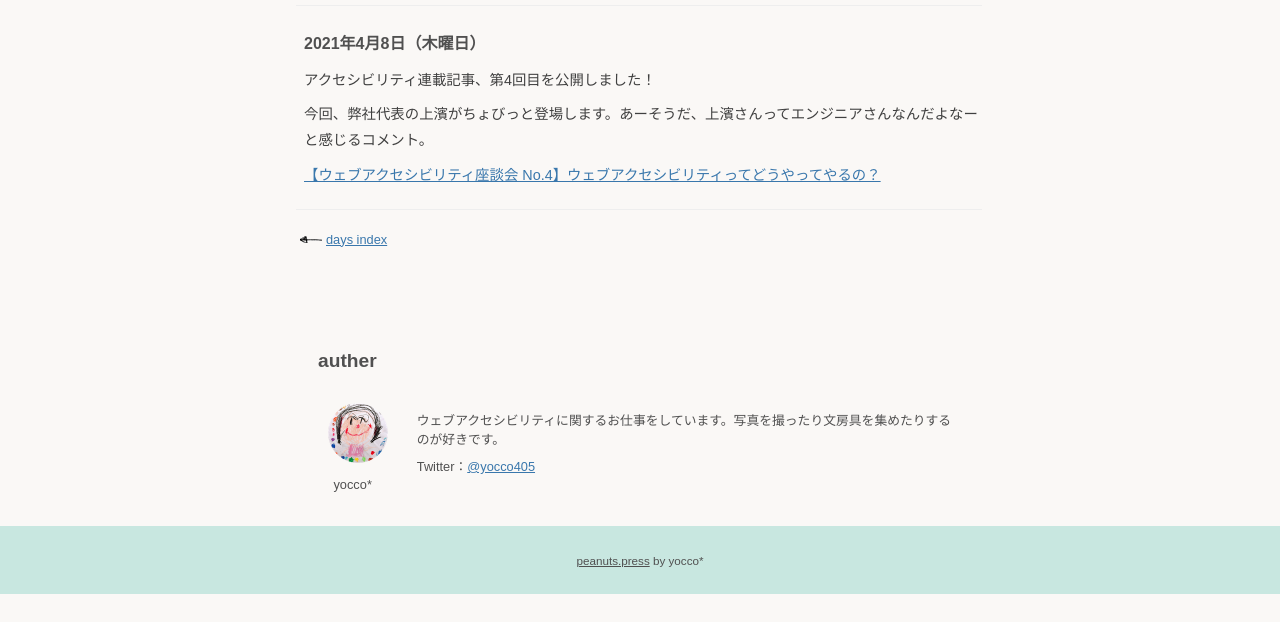
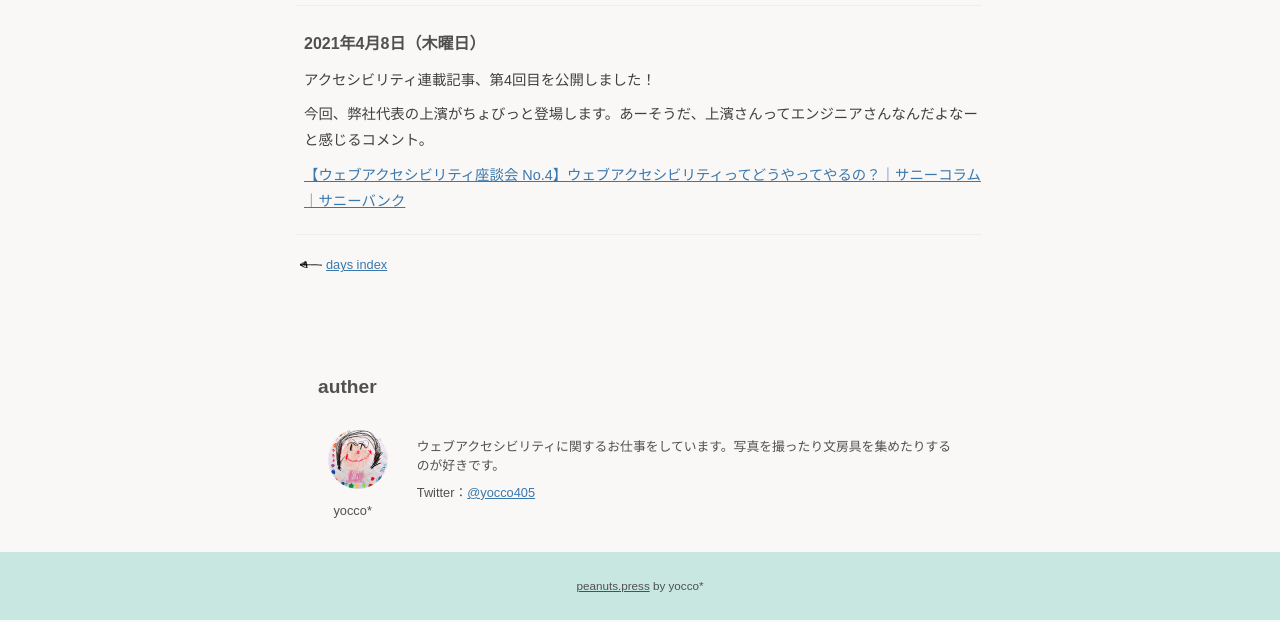
Before and after one commit to yocco405/note, a plain HTML site: page days/202104.html in a window 1280 px wide. Shown: the part 178-800 px from the top of the page. Drawn offline with Linux system fonts and the light colour scheme.

Commit message:
Update 202104.html

```diff
--- a/days/202104.html
+++ b/days/202104.html
@@ -49,7 +49,7 @@
           今回、弊社代表の上濱がちょびっと登場します。あーそうだ、上濱さんってエンジニアさんなんだよなーと感じるコメント。
         </p>
         <p>
-        <a href="https://sunnybank.jp/experience/front/e20210408-01">【ウェブアクセシビリティ座談会 No.4】ウェブアクセシビリティってどうやってやるの？</a>
+        <a href="https://sunnybank.jp/experience/front/e20210408-01">【ウェブアクセシビリティ座談会 No.4】ウェブアクセシビリティってどうやってやるの？｜サニーコラム｜サニーバンク</a>
         </p>
       </article>
 
```
